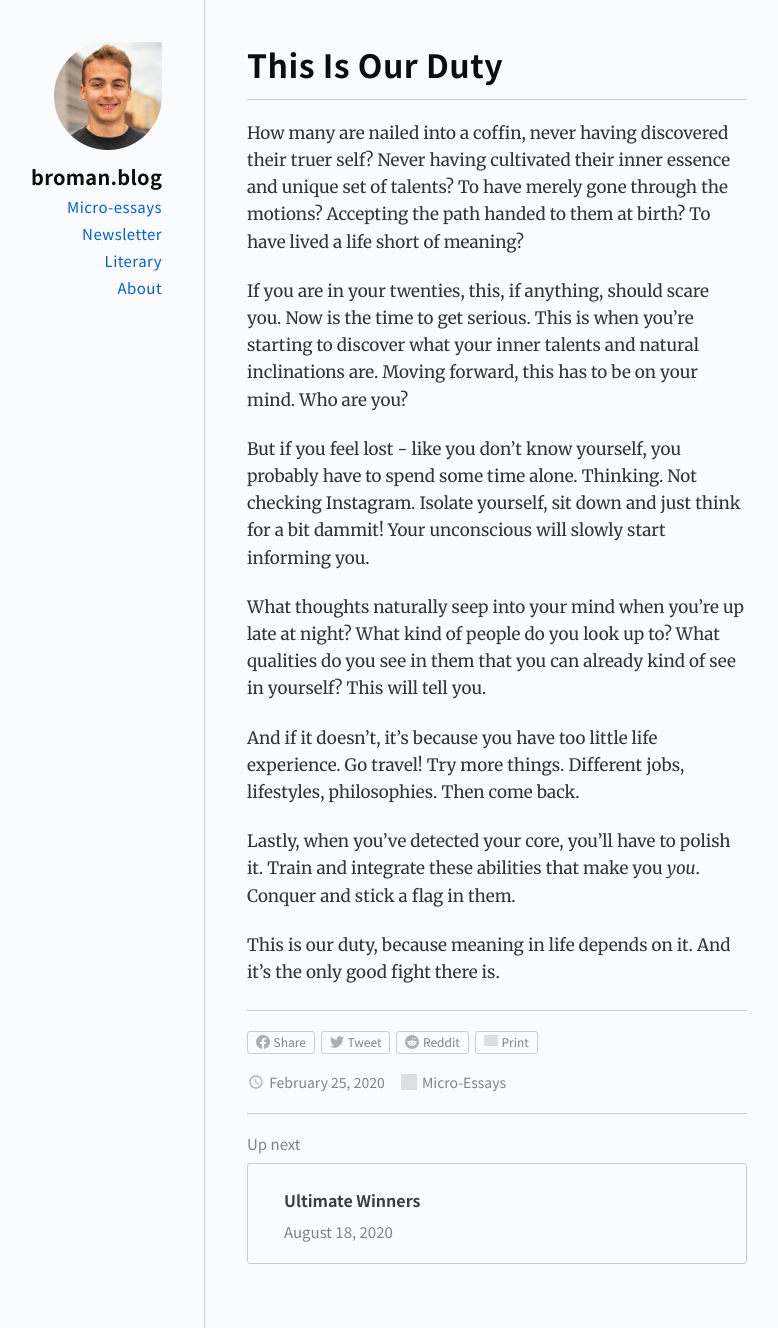
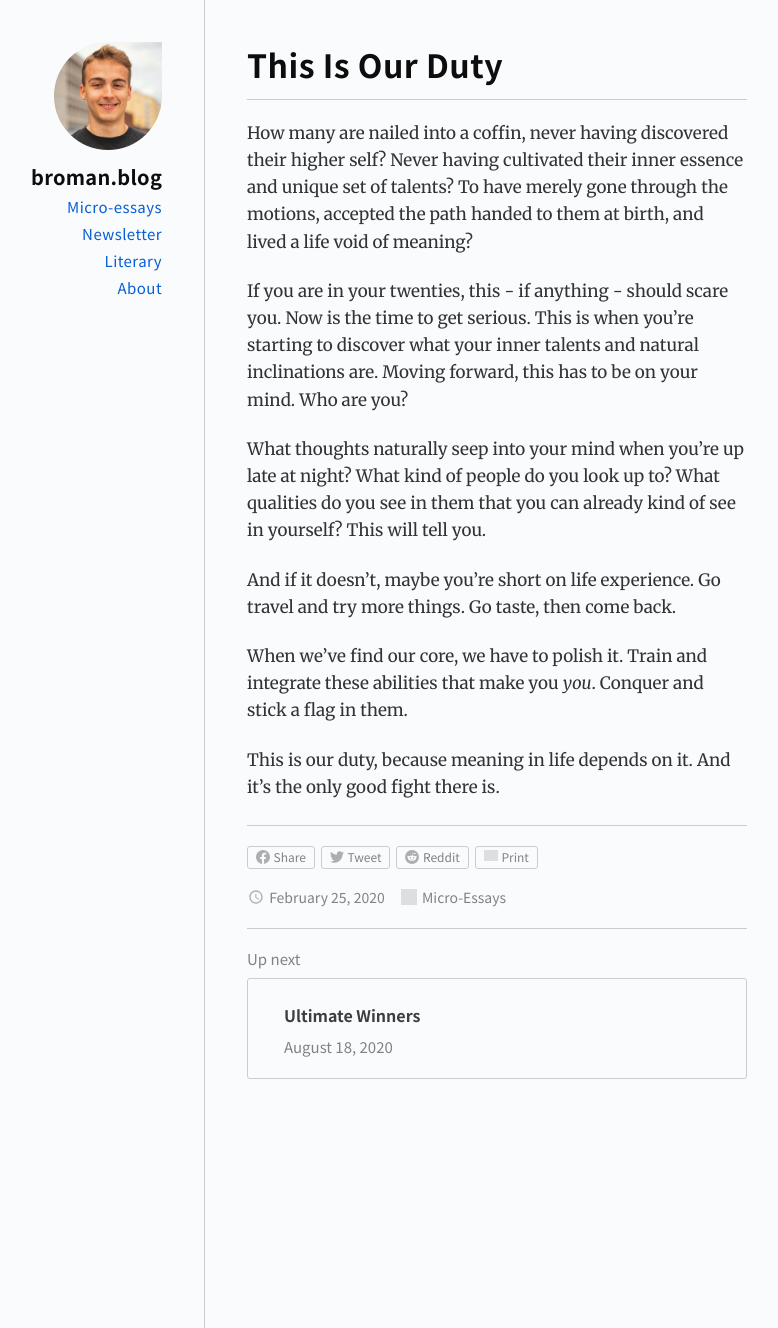
Before and after one commit to gdbroman/broman.blog, a Jekyll site: the page built from _posts/2020/2020-02-25-this-is-our-duty.md, in a window 1280 px wide and 1328 px high. Shown: the whole window, without its empty margins (251-1029 px from the left). Built offline with Jekyll 4.4.1, drawn with Linux system fonts in a browser that asks for light colours; grey boxes are pictures that could not be loaded.

Commit message:
revision

```diff
--- a/_posts/2020/2020-02-25-this-is-our-duty.md
+++ b/_posts/2020/2020-02-25-this-is-our-duty.md
@@ -3,16 +3,14 @@ title: "This Is Our Duty"
 permalink: this-is-our-duty
 ---
 
-How many are nailed into a coffin, never having discovered their truer self? Never having cultivated their inner essence and unique set of talents? To have merely gone through the motions? Accepting the path handed to them at birth? To have lived a life short of meaning?
+How many are nailed into a coffin, never having discovered their higher self? Never having cultivated their inner essence and unique set of talents? To have merely gone through the motions, accepted the path handed to them at birth, and lived a life void of meaning?
 
-If you are in your twenties, this, if anything, should scare you. Now is the time to get serious. This is when you're starting to discover what your inner talents and natural inclinations are. Moving forward, this has to be on your mind. Who are you?
-
-But if you feel lost - like you don't know yourself, you probably have to spend some time alone. Thinking. Not checking Instagram. Isolate yourself, sit down and just think for a bit dammit! Your unconscious will slowly start informing you.
+If you are in your twenties, this - if anything - should scare you. Now is the time to get serious. This is when you're starting to discover what your inner talents and natural inclinations are. Moving forward, this has to be on your mind. Who are you?
 
 What thoughts naturally seep into your mind when you're up late at night? What kind of people do you look up to? What qualities do you see in them that you can already kind of see in yourself? This will tell you.
 
-And if it doesn't, it's because you have too little life experience. Go travel! Try more things. Different jobs, lifestyles, philosophies. Then come back.
+And if it doesn't, maybe you're short on life experience. Go travel and try more things. Go taste, then come back.
 
-Lastly, when you've detected your core, you'll have to polish it. Train and integrate these abilities that make you _you_. Conquer and stick a flag in them.
+When we've find our core, we have to polish it. Train and integrate these abilities that make you _you_. Conquer and stick a flag in them.
 
 This is our duty, because meaning in life depends on it. And it's the only good fight there is.
```
